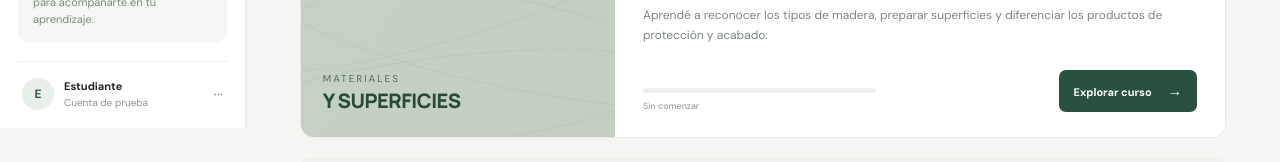
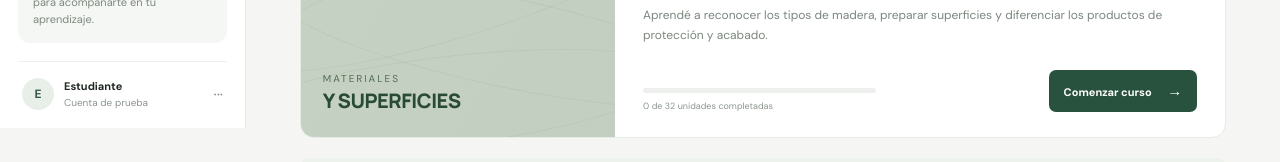
Before and after one commit to fancomx/academia-pintureria, a React (Vite) app: page / in a window 1280 px wide. Shown: the part 672-834 px from the top of the page. Built offline with nearby package versions, Linux system fonts and the light colour scheme.

Commit message:
Personalize course home and module cards with real learner progress

```diff
--- a/src/App.tsx
+++ b/src/App.tsx
@@ -280,7 +280,7 @@ function App() {
                 <div className="course-meta"><span className="pill">CURSO INICIAL</span><span>8 módulos</span><span>•</span><span>Formación técnica</span></div>
                 <h3>Productos y tratamientos para madera</h3>
                 <p>Aprendé a reconocer los tipos de madera, preparar superficies y diferenciar los productos de protección y acabado.</p>
-                <div className="course-footer"><div className="progress-wrap"><div className="progress-track"><span style={{ width: '0%' }} /></div><small>Sin comenzar</small></div><button className="primary-button" onClick={() => setScreen('course')}>Explorar curso <span>→</span></button></div>
+                <div className="course-footer"><div className="progress-wrap"><div className="progress-track"><span style={{ width: `${Math.round(completedUnits.length / allUnits.length * 100)}%` }} /></div><small>{completedUnits.length} de {allUnits.length} unidades completadas</small></div><button className="primary-button" onClick={() => openLesson(allUnits.find(unit => !completedUnits.includes(unit.id))?.title || allUnits[0].title)}>{completedUnits.length ? 'Continuar aprendiendo' : 'Comenzar curso'} <span>→</span></button></div>
               </div>
             </article>
 
@@ -300,9 +300,9 @@ function App() {
             <div className="section-heading module-heading"><div><div className="eyebrow">CONTENIDO DEL CURSO</div><h2>Recorrido de aprendizaje</h2></div><span className="module-count">8 módulos</span></div>
             <div className="module-list">
               {courseModules.map((module, index) => (
-                <article className={index === 0 ? 'module-card current' : 'module-card'} key={module.number}>
+                <article className={module.units.every(unit => completedUnits.includes(unit.id)) ? 'module-card finished' : module.units.some(unit => completedUnits.includes(unit.id)) ? 'module-card current' : 'module-card'} key={module.number}>
                   <div className="module-number">{module.number}</div>
-                  <div className="module-copy"><span className="module-status">{index === 0 ? 'Módulo inicial' : 'Contenido del curso'}</span><h3>{module.title}</h3><p>{module.units.length} unidades de aprendizaje</p></div>
+                  <div className="module-copy"><span className="module-status">{module.units.every(unit => completedUnits.includes(unit.id)) ? '✓ Módulo completado' : module.units.some(unit => completedUnits.includes(unit.id)) ? 'En progreso' : index === 0 ? 'Comenzá por acá' : 'Por explorar'}</span><h3>{module.title}</h3><p>{module.units.filter(unit => completedUnits.includes(unit.id)).length} de {module.units.length} unidades completadas</p><div className="module-mini-track"><span style={{width: `${100 * module.units.filter(unit => completedUnits.includes(unit.id)).length / module.units.length}%`}} /></div></div>
                   <button className="outline-button" onClick={() => openLesson(module.units[0].title)}>Ver unidades <span>→</span></button>
                 </article>
               ))}
```
